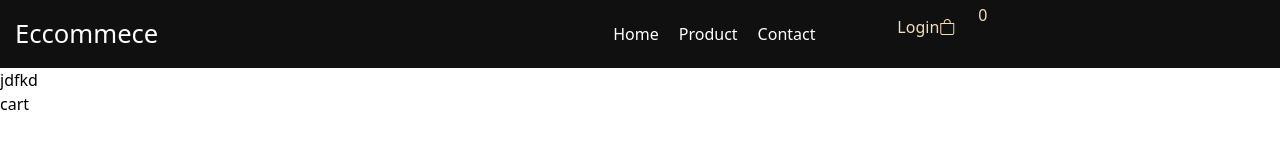
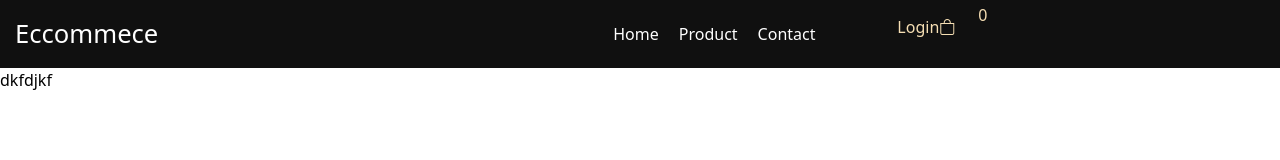
Before and after one commit to therefat/e-commerce-frontend, a React (Vite) app: page /cart in a window 1280 px wide. Shown: the top 160 px of the page. Built offline with nearby package versions, Linux system fonts and the light colour scheme; no server answers.

Commit message:
some change in cart

```diff
--- a/src/App.jsx
+++ b/src/App.jsx
@@ -15,6 +15,7 @@ import Products from './component/Products'
 import AddProduct from './component/AddProduct'
 import ProductInfo from './pages/ProductInfo'
 import { CartProvider } from 'react-use-cart'
+import Cart from './pages/Cart'
 
 function App() {
   const [count, setCount] = useState(0)
@@ -41,6 +42,7 @@ function App() {
     </Route>
     <Route path='/:name' element={<ProductInfo/>}></Route>
     <Route path='/signup' element={<SignUp></SignUp>}></Route>
+    <Route path='/cart' element={<Cart/>}></Route>
     {/* <Route path='/dashboard' element={<Dashboard></Dashboard>}></Route> */}
 
 
--- a/src/component/Navbar.jsx
+++ b/src/component/Navbar.jsx
@@ -118,7 +118,7 @@ function Navbar() {
               {/* <h1>{carts ? carts.data.items.length : 0} items</h1> {carts?.data?.bill} {carts ? carts?.data?.items.length : 0} */}
               <h1>subtotal: {UserLogged ? carts.bill : cartTotal}  </h1>
               <h1>test</h1>
-              <button>view Cart</button>
+              <Link to={'/cart'}>view Cart</Link>
             </div>
             </div>
 
--- /dev/null
+++ b/src/pages/Cart.jsx
@@ -0,0 +1,16 @@
+import React from 'react'
+import Layout from '../layout/Layout'
+
+function Cart() {
+  return (
+    <>
+    <Layout>
+        <div className='mx-auto'>
+            <h1>dkfdjkf</h1>
+        </div>
+    </Layout>
+    </>
+  )
+}
+
+export default Cart
```
